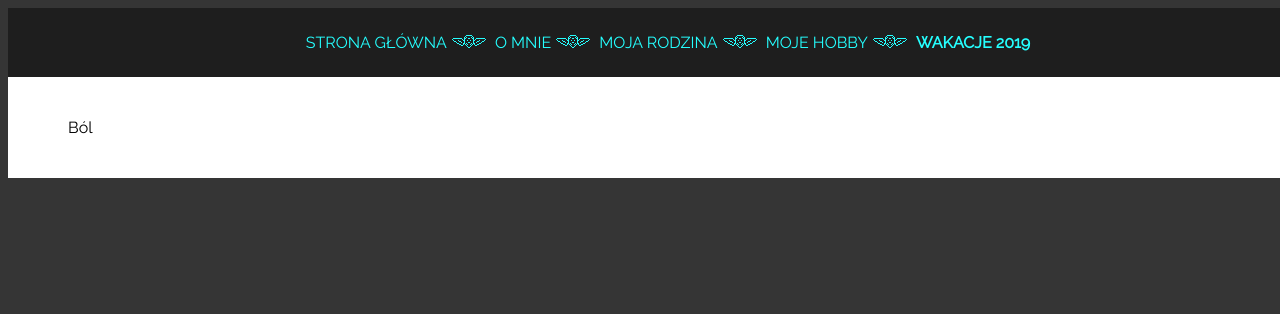
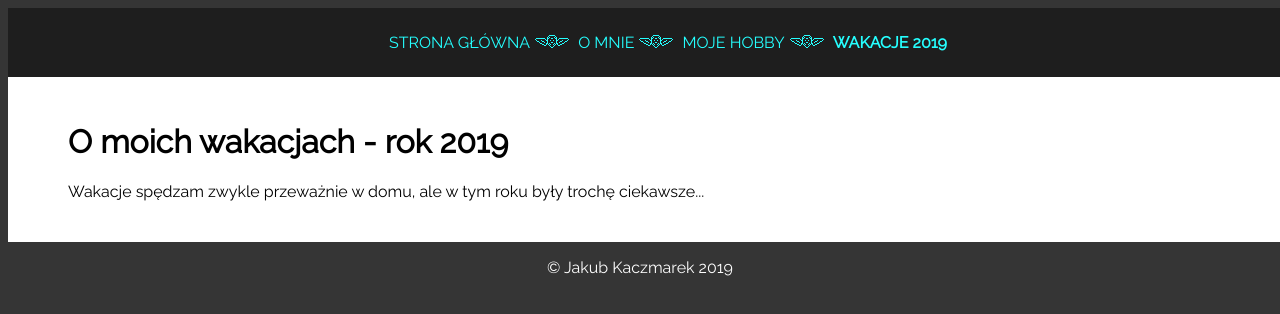
Before and after one commit to aridai-shi/strona-osobliwa, a plain HTML site: page vaca.html in a window 1280 px wide. Shown: the top 314 px of the page. Drawn offline with Linux system fonts and the light colour scheme.

Commit message:
Poprawiono strukturę strony

```diff
--- a/vaca.html
+++ b/vaca.html
@@ -8,24 +8,28 @@
 </head>
 
 <body>
-<div id="gora" class="gora">
+<div class="gora">
 
 </div>
-<div id="menu" class="menu">
+<div class="menu">
 
         <li><a href="index.html">STRONA GŁÓWNA<img src="img/sep.png"  ></li></li>
         <li><a href="moje.html">O MNIE<img src="img/sep.png"  ></li></li>
-        <li><a href="fami.html">MOJA RODZINA<img src="img/sep.png"  ></li></li>
         <li><a href="hbby.html">MOJE HOBBY<img src="img/sep.png"  ></li></li>
         <li><a href="vaca.html"><b>WAKACJE 2019</b></a></li>
 
         </div>
 
 
-<div id="tresc" class="dookola">
+<div class="dookola">
     <div class="srodek">
-        <p>Ból</p>
+        <h1>O moich wakacjach - rok 2019</h1>
+        <p>Wakacje spędzam zwykle przeważnie w domu, ale w tym roku były trochę ciekawsze...</p>
     </div>
+</div>
+
+<div class="stopka">
+    <p>© Jakub Kaczmarek 2019</p>
 </div>
 
 </body>
```
Also changed, not shown: hbby.html (+7 -2 lines), index.html (+3 -3 lines), moje.html (+5 -3 lines), secret.html (+4 -4 lines).
